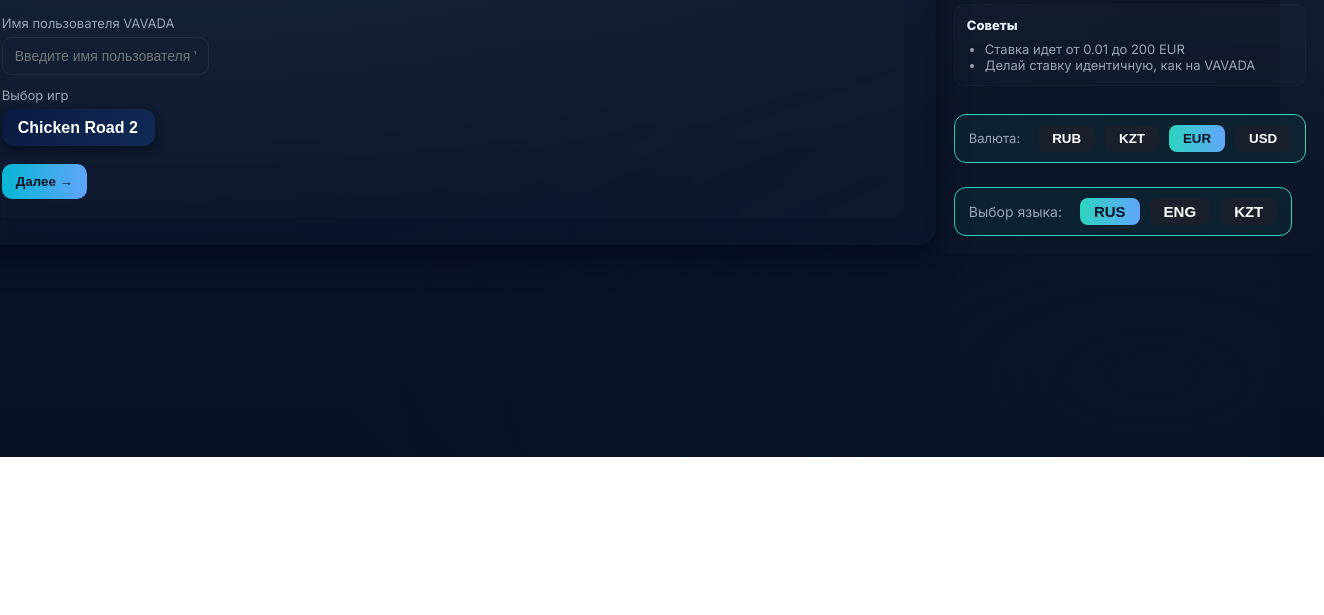
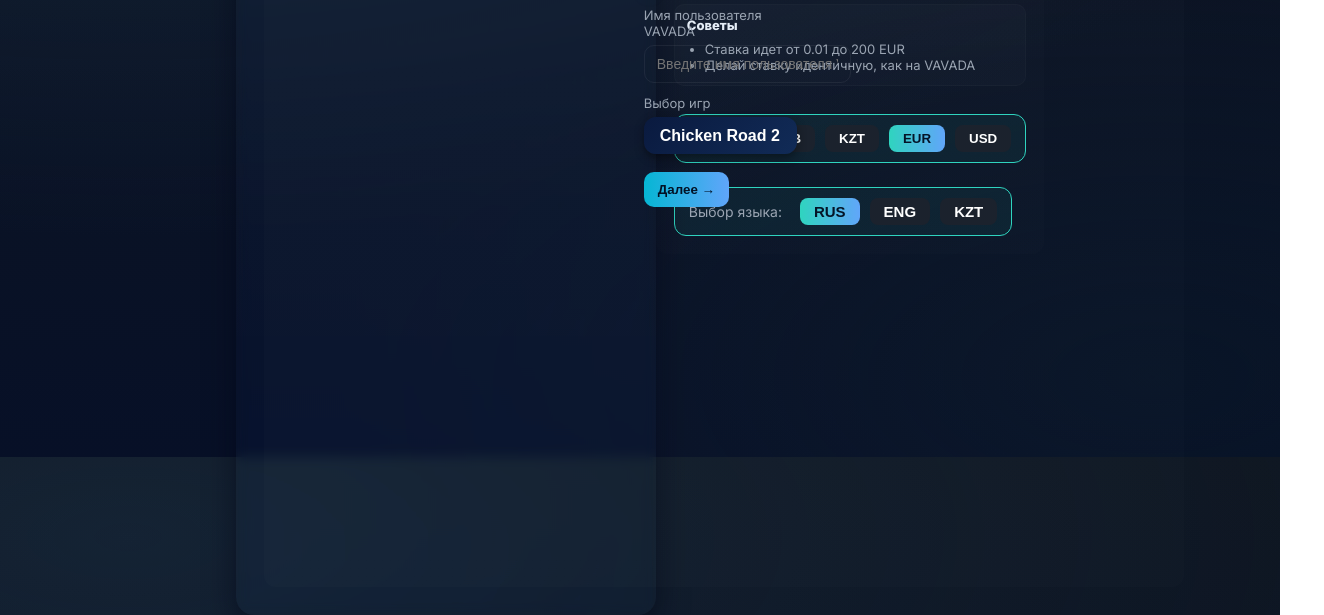
Before and after one commit to bmwf30stage/bmwf30stage.github.io, a plain HTML site: page index.html in a window 1280 px wide. Shown: the part 343-958 px from the top of the page, 1324 px wide, since content can reach past the window. Before the commit the page ends 800 px from the top, so only its background shows below. Drawn offline with Linux system fonts and the light colour scheme.

Commit message:
Update index.html

```diff
--- a/index.html
+++ b/index.html
@@ -34,7 +34,7 @@
     }
 
     .card{
-  width:980px;
+  width:420px;
   max-width:100%;
   border-radius:18px;
   padding:28px;
@@ -49,7 +49,7 @@
 
     /* Left area (main steps) */
     .main{
-      padding:18px;
+      padding:380px;
       background: linear-gradient(180deg, rgba(255,255,255,0.015), rgba(255,255,255,0.01));
       border-radius:12px;
   min-height:180px;
@@ -2758,4 +2758,5 @@
 });
   </script>
 </body>
+
 </html>
```
